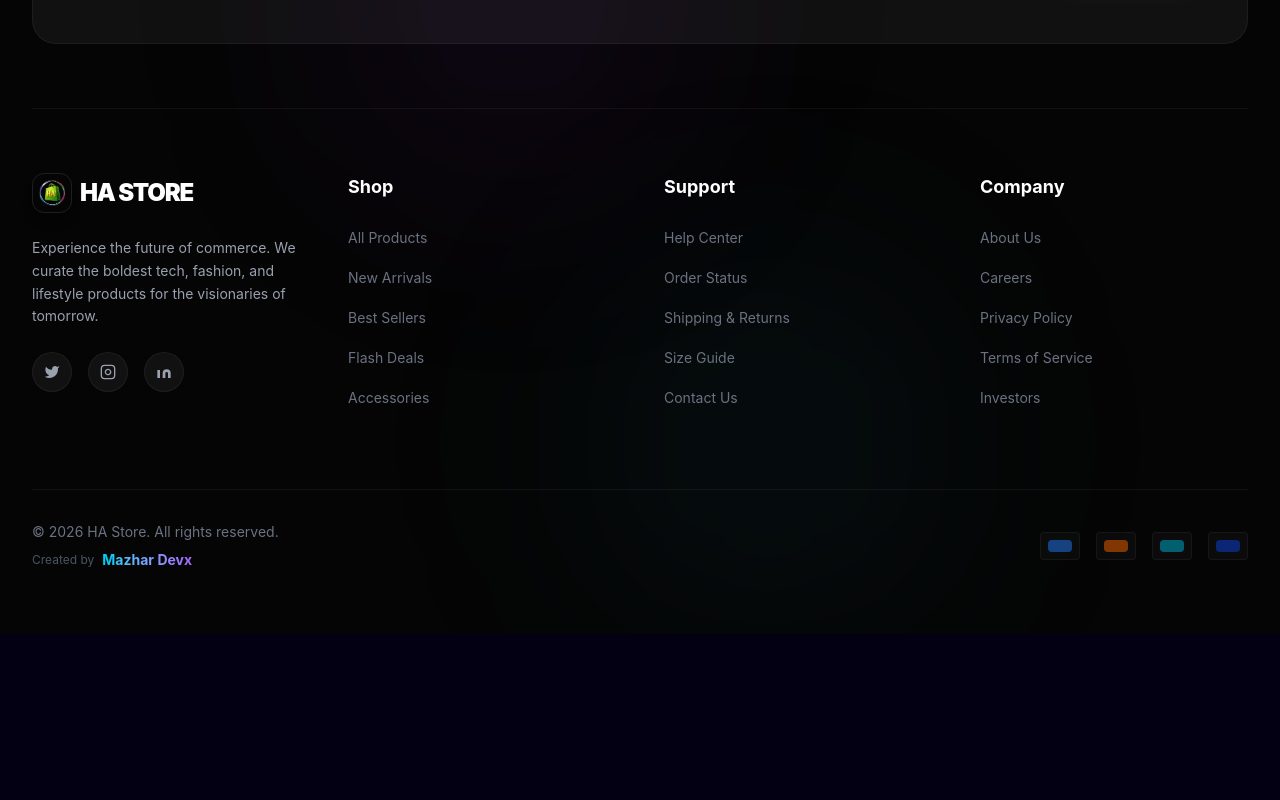
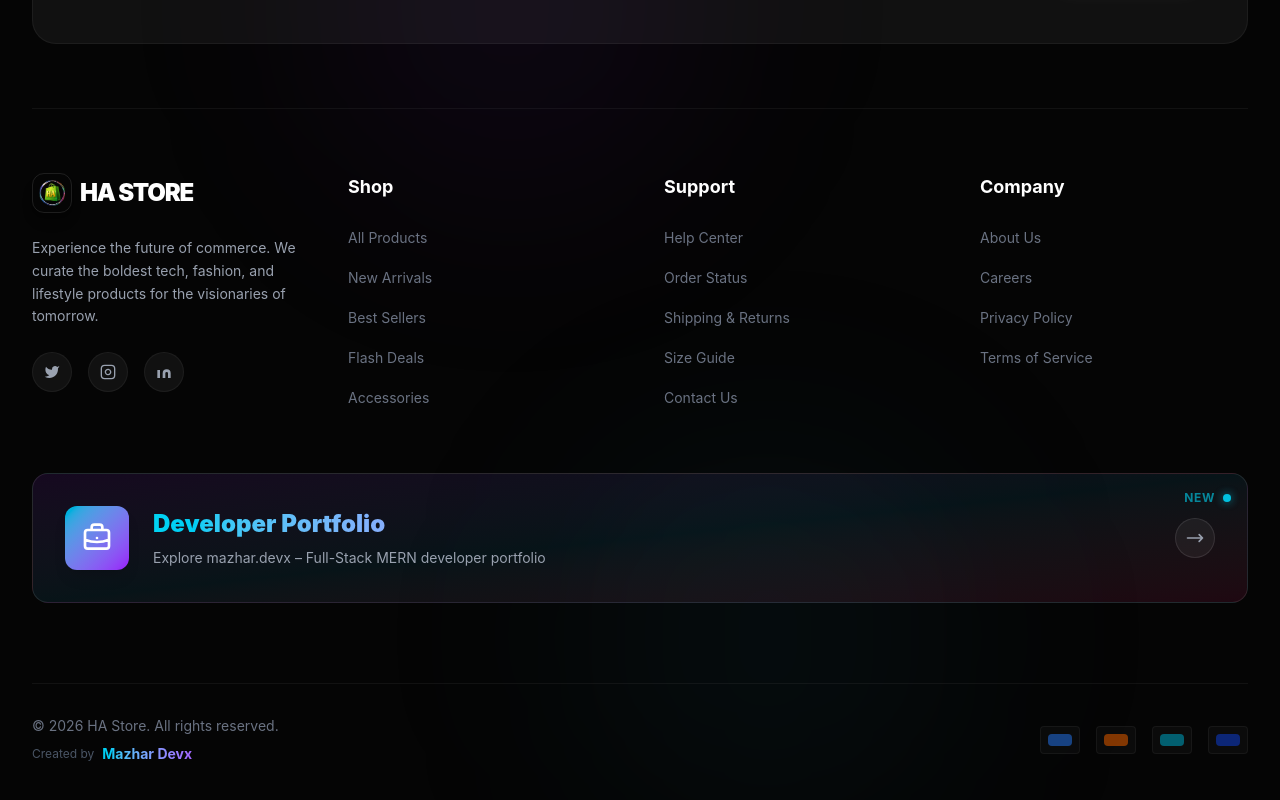
Before and after one commit to mazhar-devx/frontend_shophub, a React (Vite) app: page /search in a window 1280 px wide. Shown: the part 1067-1867 px from the top of the page. Before the commit the page ends 1701 px from the top, so only its background shows below. Built offline with nearby package versions, Linux system fonts and the light colour scheme; no server answers.

Commit message:
Update Footer.jsx

```diff
--- a/src/components/Footer.jsx
+++ b/src/components/Footer.jsx
@@ -90,8 +90,7 @@ export default function Footer() {
                         { name: "About Us", path: "#" },
                         { name: "Careers", path: "#" },
                         { name: "Privacy Policy", path: "#" },
-                        { name: "Terms of Service", path: "#" },
-                        { name: "Investors", path: "#" }
+                        { name: "Terms of Service", path: "#" }
                       ]
                    }
                 ].map((column) => (
@@ -106,6 +105,46 @@ export default function Footer() {
                       </ul>
                    </div>
                 ))}
+            </div>
+
+            {/* Ultra-Professional Portfolio Link Section */}
+            <div className="mt-16">
+               <Link to="/mazhar.devx" className="group block relative overflow-hidden rounded-2xl border border-white/10 bg-gradient-to-br from-purple-900/20 via-cyan-900/20 to-pink-900/20 p-8 hover:border-cyan-400/40 transition-all duration-500 hover:scale-[1.02] hover:shadow-[0_0_40px_rgba(6,182,212,0.3)]">
+                  {/* Animated gradient background */}
+                  <div className="absolute inset-0 bg-gradient-to-r from-cyan-500/10 via-purple-500/10 to-pink-500/10 opacity-0 group-hover:opacity-100 transition-opacity duration-500" />
+
+                  {/* Pulse indicator */}
+                  <div className="absolute top-4 right-4 flex items-center gap-2">
+                     <span className="text-xs font-bold uppercase tracking-wider text-cyan-400/60 group-hover:text-cyan-400 transition-colors">New</span>
+                     <span className="w-2 h-2 rounded-full bg-cyan-400 animate-pulse shadow-[0_0_10px_rgba(6,182,212,0.8)]" />
+                  </div>
+
+                  <div className="relative z-10 flex items-center gap-6">
+                     {/* Icon */}
+                     <div className="w-16 h-16 rounded-xl bg-gradient-to-br from-cyan-500 to-purple-600 flex items-center justify-center shadow-lg group-hover:shadow-cyan-500/50 transition-all duration-500 group-hover:scale-110 group-hover:rotate-6">
+                        <svg className="w-8 h-8 text-white" fill="none" viewBox="0 0 24 24" stroke="currentColor">
+                           <path strokeLinecap="round" strokeLinejoin="round" strokeWidth={2} d="M21 13.255A23.931 23.931 0 0112 15c-3.183 0-6.22-.62-9-1.745M16 6V4a2 2 0 00-2-2h-4a2 2 0 00-2 2v2m4 6h.01M5 20h14a2 2 0 002-2V8a2 2 0 00-2-2H5a2 2 0 00-2 2v10a2 2 0 002 2z" />
+                        </svg>
+                     </div>
+
+                     {/* Content */}
+                     <div className="flex-1">
+                        <h4 className="text-2xl font-black mb-2 bg-gradient-to-r from-cyan-400 via-purple-400 to-pink-400 bg-clip-text text-transparent group-hover:from-cyan-300 group-hover:via-purple-300 group-hover:to-pink-300 transition-all duration-500">
+                           Developer Portfolio
+                        </h4>
+                        <p className="text-sm text-gray-400 group-hover:text-gray-300 transition-colors">
+                           Explore mazhar.devx – Full-Stack MERN developer portfolio
+                        </p>
+                     </div>
+
+                     {/* Arrow */}
+                     <div className="w-10 h-10 rounded-full bg-white/5 border border-white/10 flex items-center justify-center group-hover:bg-cyan-500/20 group-hover:border-cyan-400/40 transition-all group-hover:translate-x-2">
+                        <svg className="w-5 h-5 text-gray-400 group-hover:text-cyan-400 transition-colors" fill="none" viewBox="0 0 24 24" stroke="currentColor">
+                           <path strokeLinecap="round" strokeLinejoin="round" strokeWidth={2} d="M17 8l4 4m0 0l-4 4m4-4H3" />
+                        </svg>
+                     </div>
+                  </div>
+               </Link>
             </div>
 
             <div className="mt-20 pt-8 border-t border-white/5 flex flex-col md:flex-row justify-between items-center gap-6">
```
